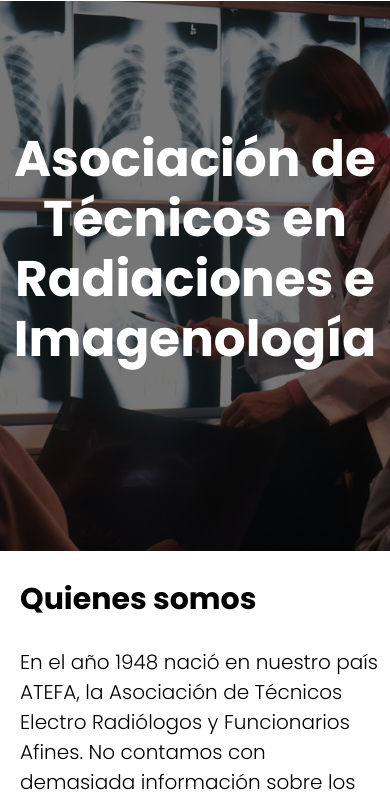
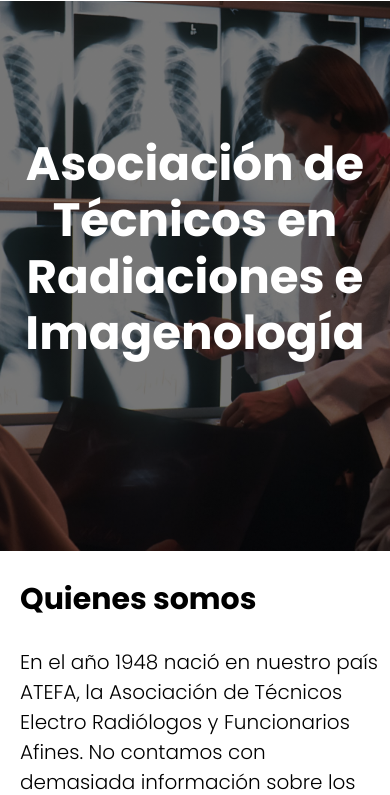
Before and after one commit to benbia/PF-Bentancor, a website: page index.html in a window 390 px wide. Shown: the part 49-844 px from the top of the page. Drawn offline with nearby package versions, Linux system fonts and the light colour scheme.

Commit message:
font size index h1

```diff
--- a/scss/components/_parallax.scss
+++ b/scss/components/_parallax.scss
@@ -62,5 +62,9 @@
         font-size: 5rem;
         z-index: 1;
         width: 100%;
+
+        @media screen and (max-width: 576px) {
+            font-size: 12vw;
+        }
     }
 }
```
Also changed, not shown: css/style.css, 1 other file.
